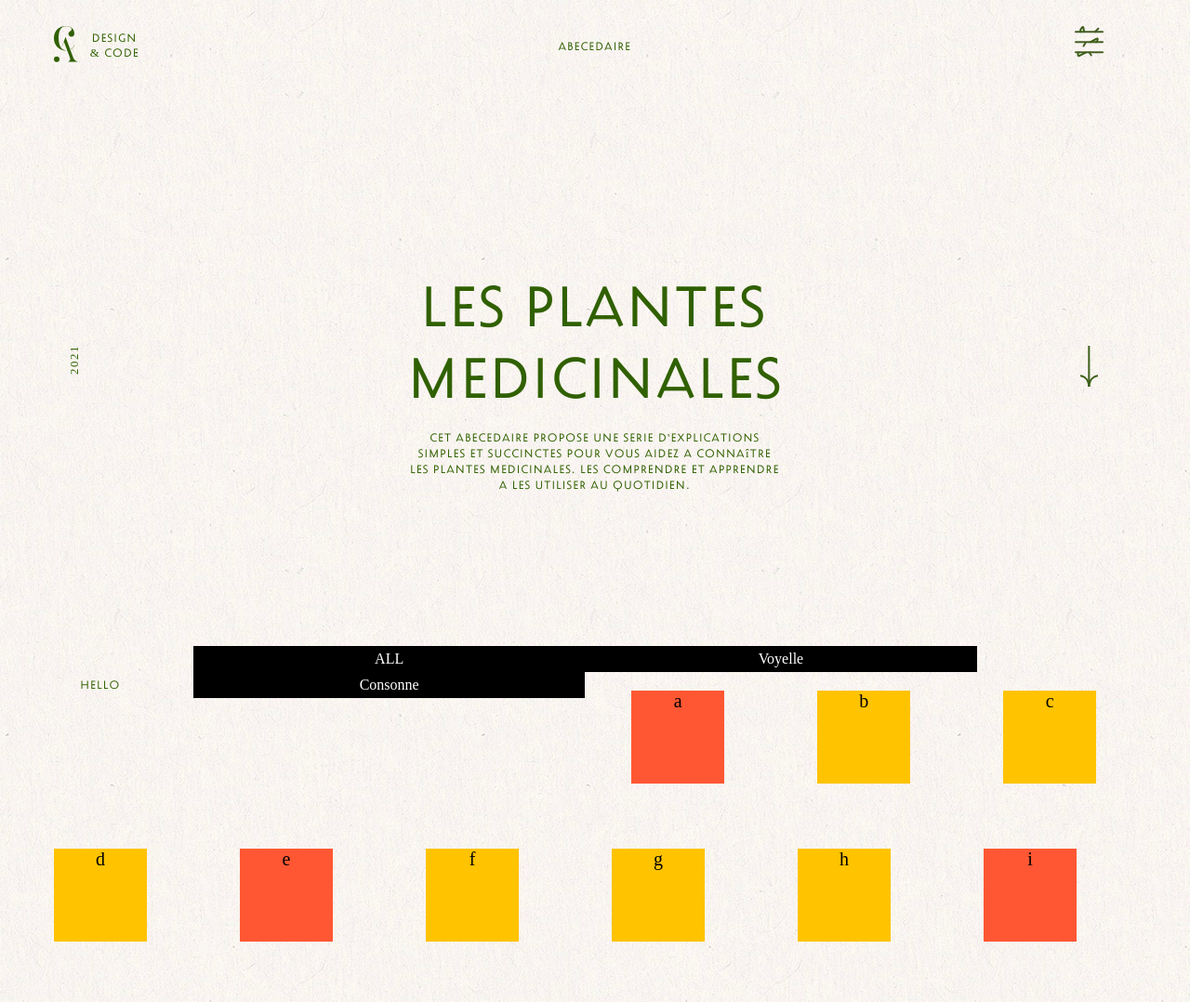
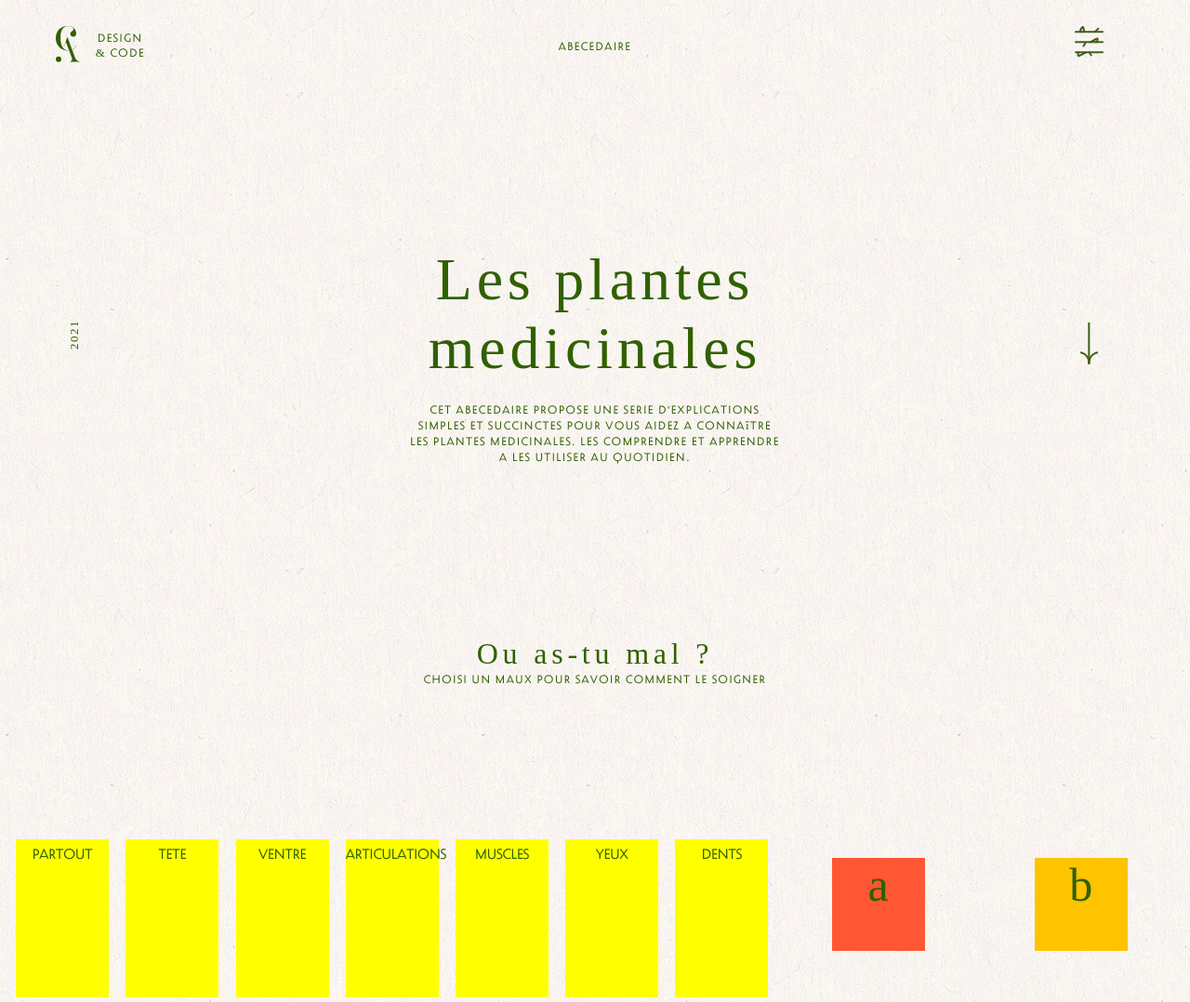
Before and after one commit to Candredesign/M1_wd_css, a plain HTML site: page index.html in a window 1280 px wide. Shown: the top 1078 px of the page at 93% size. Drawn offline with Linux system fonts and the light colour scheme.

Commit message:
changements filtres
mise à jour des filtres, avec plus de catégories

```diff
--- a/css/master.css
+++ b/css/master.css
@@ -37,8 +37,8 @@ margin: 0.3em 0px 0px 1em;
   display: flex;
   justify-content: space-between;
   align-items: center;
-  margin-top: 20vh;
-  margin-bottom: 20vh;
+  margin-top: 17vh;
+  margin-bottom: 17vh;
 }
 
 .date {
@@ -68,7 +68,7 @@ margin: 0.3em 0px 0px 1em;
 
 
 h1{
-  font-family: "decovar";
+  font-family: "Decovar Alpha";
   font-size: 4rem;
   letter-spacing: .3rem;
   font-weight: 100;
@@ -85,43 +85,79 @@ p{
 }
 
 
+/* Section 3 */
+
+
+#categories{
+  display: flex;
+  justify-content: center;
+  align-items: center;
+  margin-top: 20vh;
+  margin-bottom: 20vh;
+}
+
+.mal-maux{
+  width: 400px;
+  height: fit-content;
+  margin-bottom: 5px;
+}
+
+h2{
+  font-family: "Decovar Alpha";
+  font-size: 2rem;
+  letter-spacing: .3rem;
+  font-weight: 100;
+  color: #306000;
+}
+
+.mal{
+margin:0;
+}
 
 
 
 
 
+
+
+
+/* lettres de l'alphabet */
+
+
 #lettre{
-  display:block;
+  display:flex;
+  flex-wrap: wrap;
+  justify-content: space-around;
   min-height:300px;
   width:100%;
-  border-radius:4px;
+  border-radius:50px;
 }
 
 #lettre a{
+  font-family: "decovar";
   display:block;
   float:left;
   width:33.33%;
   text-decoration:none;
   text-align:center;
   padding:5px 0;
-  color:white;
-  background:black;
+  color:#306000;
 }
 
 a{
-  display:block;
-  float:left;
+  display:flex;
+  flex-wrap: wrap;
+  justify-content: space-around;
   width:25%;
   text-decoration:none;
   text-align:center;
   padding:5px 0;
-  color:white;
-  background:black;
 }
 
 div{
- display:block;
- float:left;
+  display:flex;
+  flex-wrap: wrap;
+  justify-content: space-around;
  height:100px;
  width:100px;
  margin:50px;
@@ -132,7 +168,9 @@ div{
  transition:all .5s linear;
  margin-top:20px;
  text-align: center;
- font-size: 20px;
+ font-size: 50px;
+ font-family: "decovar Alpha";
+ color:#306000;
 }
 
 
@@ -170,3 +208,9 @@ a[data-filter="consonne"]:focus ~ div:not([data-filter="consonne"]){
   opacity:0;
 
 }
+
+.filter-link{
+  background-color: yellow;
+  display: block;
+  max-width: 100px;
+}
--- a/index.html
+++ b/index.html
@@ -72,14 +72,17 @@
 
   </section>
 
-  <section id="filter">
-    <div class="fleur-1">
-      <p>hello</p>
-<img src="url(img/fleur-douleur.png);" alt="">    </div>
-  </section>
+
+  <section id="categories">
+
+    <div class="mal-maux">
+      <h2 class="mal">Ou as-tu mal ?</h2>
+      <p class="paragraphe">Choisi un maux pour savoir comment le soigner</p>
+    </div>
 
 
 
+  </section>
 
 
 
@@ -90,9 +93,13 @@
 
     <section id="lettre">
 
-      <a href="#" data-filter="all" tabindex="-1">ALL</a>
-      <a href="#" data-filter="voyelle" tabindex="-1">Voyelle</a>
-      <a href="#" data-filter="consonne" tabindex="-1">Consonne</a>
+      <a href="#" data-filter="all" tabindex="-1" class="filter-link">Partout</a>
+      <a href="#" data-filter="consonne" tabindex="-1" class="filter-link">tete</a>
+      <a href="#" data-filter="voyelle" tabindex="-1" class="filter-link">ventre</a>
+      <a href="#" data-filter="voyelle" tabindex="-1" class="filter-link">Articulations</a>
+      <a href="#" data-filter="voyelle" tabindex="-1" class="filter-link">Muscles</a>
+      <a href="#" data-filter="voyelle" tabindex="-1" class="filter-link">Yeux</a>
+      <a href="#" data-filter="voyelle" tabindex="-1" class="filter-link">Dents</a>
 
     <div data-filter="voyelle">a</div>
     <div data-filter="consonne">b</div>
```
Also changed, not shown: images/fleur-douleur.png (renamed from css/img/fleur-douleur.png).
